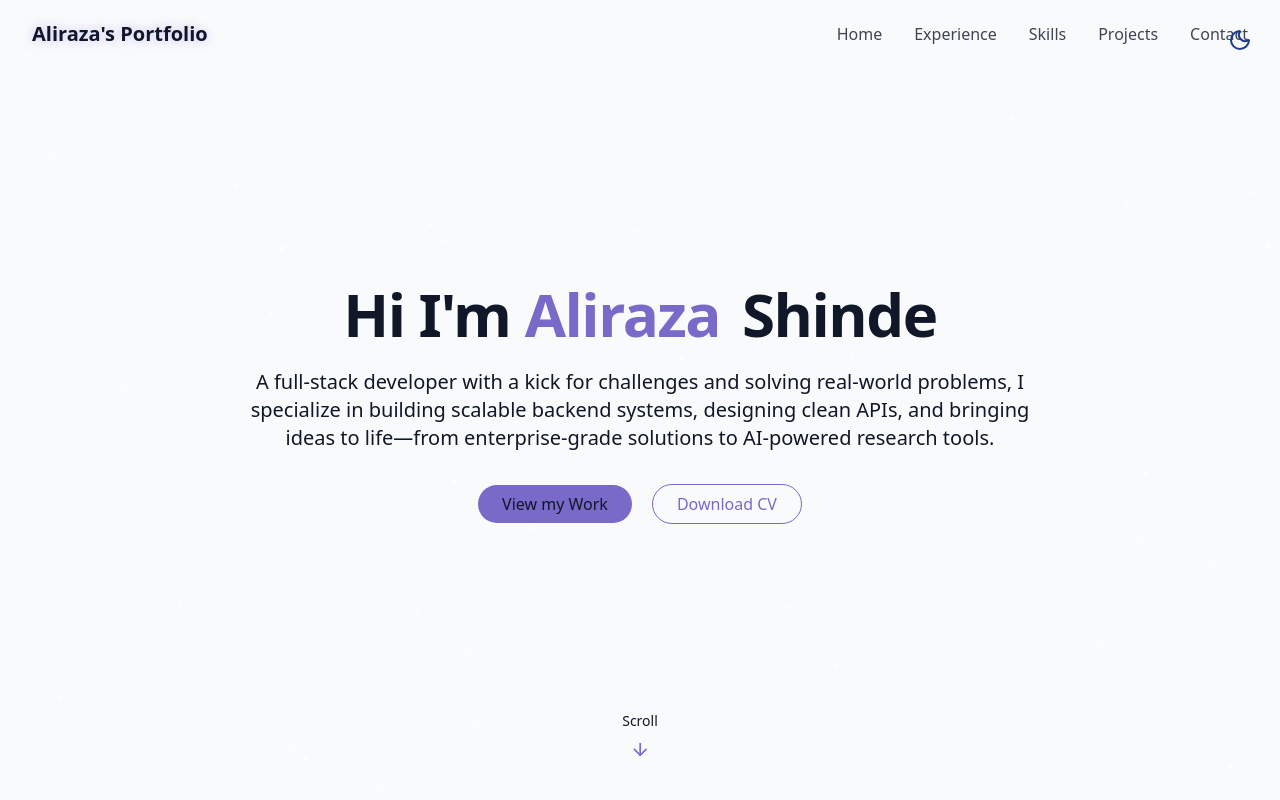
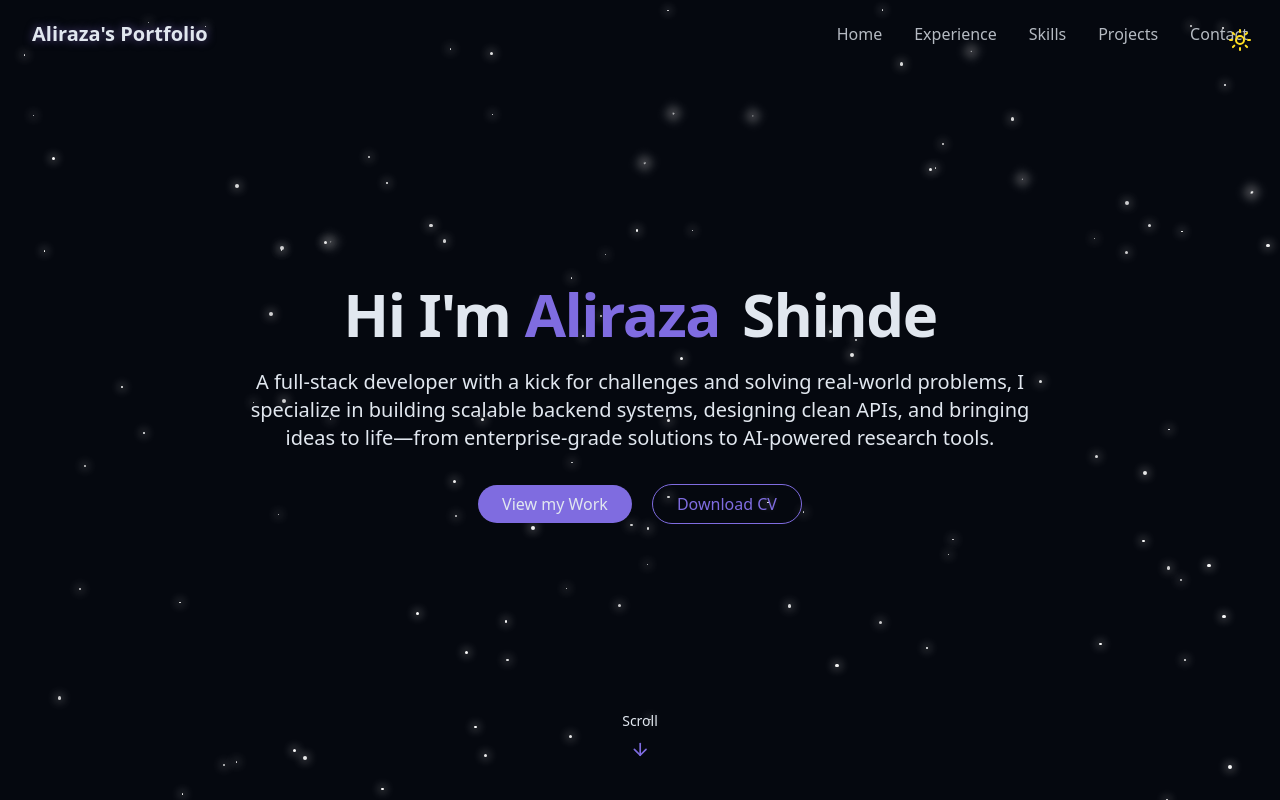
Before and after one commit to AliShinde/aliraza_portfolio, a React (Vite) app: page / in a window 1280 px wide. Shown: the top 800 px of the page. Built offline with nearby package versions, Linux system fonts and the light colour scheme.

Commit message:
Fixed default theme and resume href

```diff
--- a/src/components/AboutMe.jsx
+++ b/src/components/AboutMe.jsx
@@ -16,7 +16,7 @@ export default function AboutMe() {
                             src="https://res.cloudinary.com/dqksibfze/image/upload/v1754035688/infosys_vvyjot.svg"
                             alt="Company Logo"
                         />
-                        <h3 className="text-primary text-2xl font-bold">
+                        <h3 className="text-sky-400 text-2xl font-bold">
                             Systems Engineer (Backend)
                         </h3>
                         <p className="font-semibold text-glow text-foreground">
@@ -32,10 +32,6 @@ export default function AboutMe() {
                                 a single call.
                             </li>
                             <li className="mb-2">
-                                {/* Maintained a structured documentation system
-                                using JSDoc and Swagger for backend services,
-                                enhancing team productivity and reducing
-                                onboarding time by 40%. */}
                                 Reduced onboarding time by 40% by maintaining
                                 structured documentation using Swagger.
                             </li>
--- a/src/components/HeroSection.jsx
+++ b/src/components/HeroSection.jsx
@@ -30,7 +30,7 @@ export default function HeroSection() {
                             View my Work
                         </a>
                         <a
-                            href="/Resume/Aliraza_new_resume.pdf"
+                            href="aliraza_portfolio/Resume/Aliraza_new_resume.pdf"
                             target="_blank"
                             className="ml-5 px-6 py-2 rounded-full border border-primary text-primary hover:bg-primary/10 transition-colors duration-300">
                             Download CV
--- a/src/components/ThemeButton.jsx
+++ b/src/components/ThemeButton.jsx
@@ -10,9 +10,13 @@ export default function ThemeButton() {
         if (storedTheme === "dark") {
             setIsDark(true);
             document.documentElement.classList.add("dark");
+        } else if (storedTheme === "light") {
+            setIsDark(false);
+            document.documentElement.classList.remove("dark");
         } else {
-            setIsDark(false);
-            localStorage.setItem("theme", "light");
+            setIsDark(true);
+            document.documentElement.classList.add("dark");
+            localStorage.setItem("theme", "dark");
         }
     }, []);
 
```
